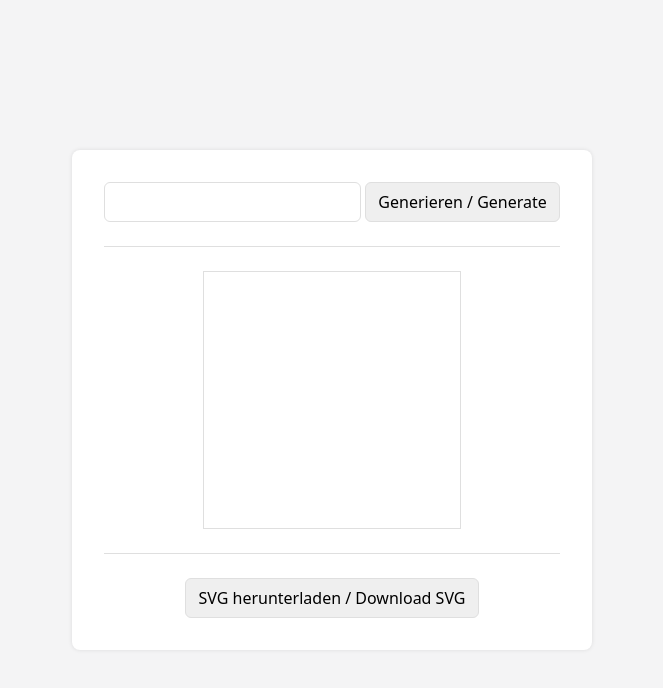
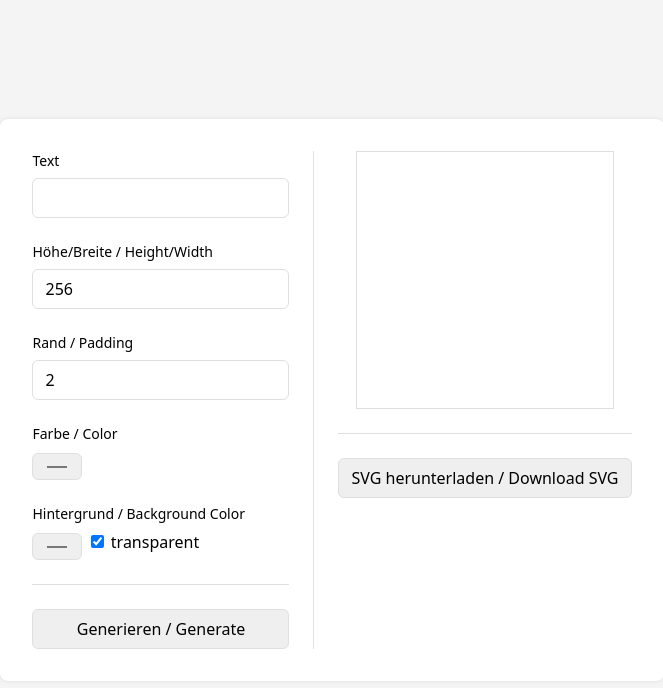
Before and after one commit to ref-it/qr-code-generator, a plain HTML site: page index.html in a window 1280 px wide. Shown: the whole page, without its empty margins (308-971 px from the left). Drawn offline with Linux system fonts and the light colour scheme.

Commit message:
Add more styling possibilities

```diff
--- a/index.html
+++ b/index.html
@@ -10,16 +10,36 @@
         <div id="box">
             <div id="box-inner">
                 <div>
-                    <input id="text-input" type="text" />
+                    <div class="input-container">
+                        <label>Text</label>
+                        <input id="message" type="text" />
+                    </div>
+                    <div class="input-container">
+                        <label>Höhe/Breite / Height/Width</label>
+                        <input id="dimensions" type="number" value="256" />
+                    </div>
+                    <div class="input-container">
+                        <label>Rand / Padding</label>
+                        <input id="padding" type="number" value="2" />
+                    </div>
+                    <div class="input-container">
+                        <label>Farbe / Color</label>
+                        <input id="color" type="color" value="#000000" />
+                    </div>
+                    <div class="input-container">
+                        <label>Hintergrund / Background Color</label>
+                        <input id="background-color" type="color" value="#ffffff" />
+                        <input id="background-transparent" type="checkbox" checked> transparent
+                    </div>
+                    <hr />
                     <button onclick="generateQrCode()">Generieren / Generate</button>
                 </div>
-                <hr />
-                <div id="box-qr">
-
-                </div>
-                <hr />
                 <div>
-                    <button onclick="downloadSVG()">SVG herunterladen / Download SVG</button>
+                    <div id="box-qr"></div>
+                    <hr />
+                    <div>
+                        <button onclick="downloadSVG()">SVG herunterladen / Download SVG</button>
+                    </div>
                 </div>
             </div>
         </div>
--- a/scripts.js
+++ b/scripts.js
@@ -1,6 +1,11 @@
 function generateQrCode() {
-    text = document.getElementById('text-input').value
-    qrcode = new QRCode(text)
+    qrcode = new QRCode({
+        msg: document.getElementById('message').value,
+        dim: document.getElementById('dimensions').value,
+        pad: document.getElementById('padding').value,
+        pal: !document.getElementById('background-transparent').checked ? [document.getElementById('color').value, document.getElementById('background-color').value] : [document.getElementById('color').value]
+    })
+    document.getElementById("box-qr").innerHTML = '';
     document.getElementById("box-qr").appendChild(qrcode);
 }
 
--- a/styles.css
+++ b/styles.css
@@ -16,12 +16,22 @@ html, body {
 }
 
 #box-inner {
+    display: grid;
+    grid-template-columns: auto auto;
     margin: 1rem;
     border-radius: .5rem;
     padding: 2rem;
     box-shadow: 0 0 4px rgba(0,0,0,.1);
     background-color: #ffffff;
-    text-align: center;
+}
+
+#box-inner > div:first-of-type {
+    padding-right: 1.5rem;
+}
+
+#box-inner > div:last-of-type {
+    padding-left: 1.5rem;
+    border-left: 1px solid #dfdfdf;
 }
 
 #box-qr {
@@ -31,6 +41,19 @@ html, body {
     border: 1px solid #dfdfdf;
 }
 
+#box-qr svg {
+    height: 256px;
+    width: 256px;
+}
+
+.input-container {
+    margin-bottom: 1.5rem;
+}
+
+.input-container:last-of-type {
+    margin-bottom: 0;
+}
+
 input {
     padding: .5rem .75rem;
     border-radius: .375rem;
@@ -38,6 +61,7 @@ input {
 }
 
 button {
+    width: 100%;
     padding: .5rem .75rem;
     border-radius: .375rem;
     border: 1px solid #dfdfdf;
@@ -50,6 +74,12 @@ hr {
     border-bottom: 1px solid #dfdfdf;
 }
 
+label {
+    display: block;
+    font-size: 14px;
+    margin: 0 0 .5rem 0;
+}
+
 a[download="qr-code.svg"] {
     display: none;
 }
```
